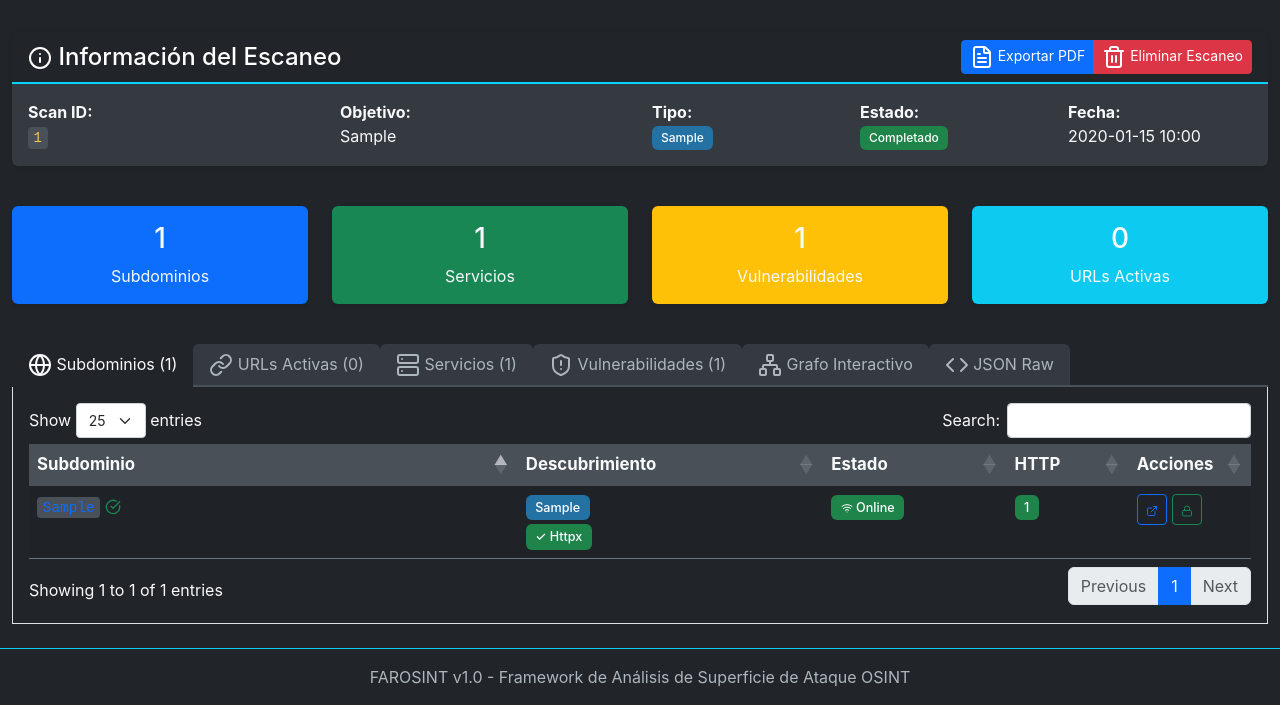
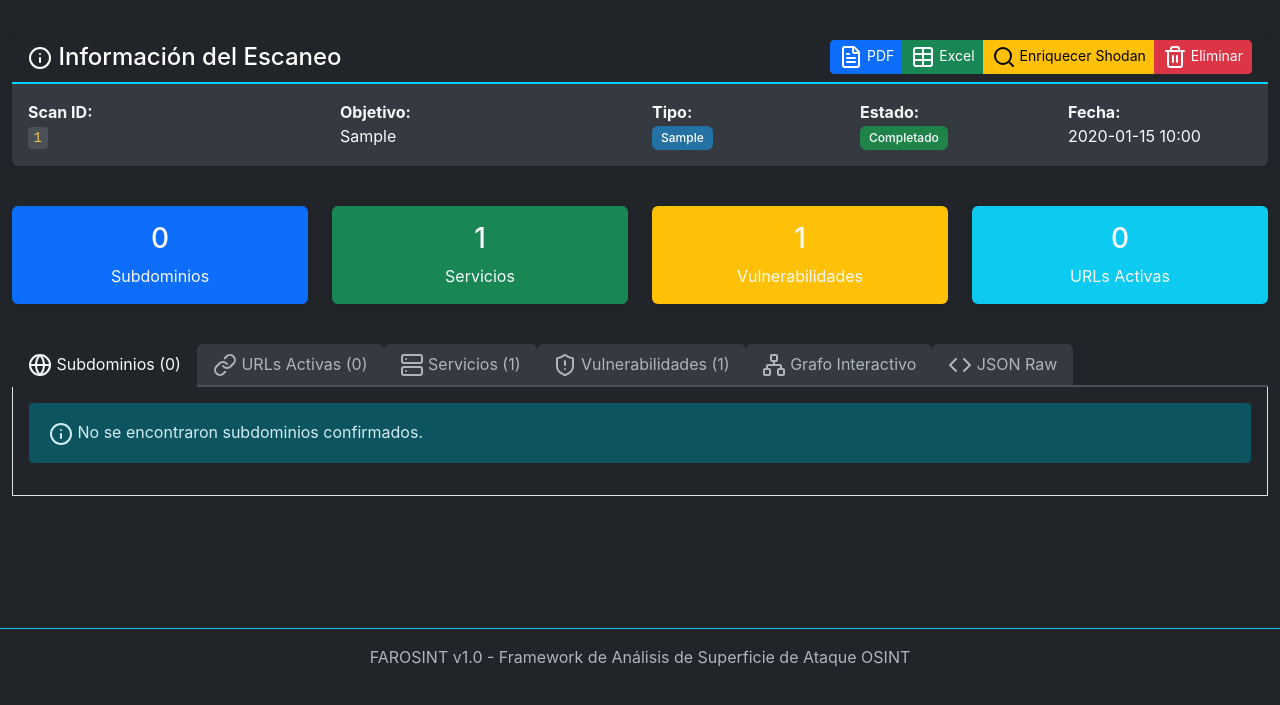
Before and after one commit to 3breiten/Farosint, a Flask app: page /scan/1 in a window 1280 px wide. Shown: the part 115-820 px from the top of the page. After the commit the page ends 781 px from the top, so only its background shows below. Run offline with Flask 3, Linux system fonts and the light colour scheme; tables that the repository leaves empty hold one stand-in row (values such as "Sample post"); some libraries are stand-ins or nearby versions.

Commit message:
feat(v1.1): Excel export, API keys persistentes, Shodan enrichment, fix subdominios
- Excel export: /export/excel genera .xlsx con 5 hojas (Resumen, Subdominios,
  URLs, Servicios, Vulnerabilidades) usando xlsxwriter
- API keys: GET/POST /api/config/keys guarda en config/api_keys.yaml,
  panel config carga y persiste keys, botón probar conexiones
- Shodan: módulo engine/modules/shodan_module.py + endpoint POST
  /api/scan/<id>/shodan enriquece IPs con Shodan, guarda CVEs nuevos
- Fix subdominios: tab muestra solo zonas DNS confirmadas (con hosts
  más profundos bajo ellas) en árbol zona→hosts hijo
- Fix grafo: crash por None.lower() en vulns con name=NULL
- Fix icono dark/light: color adaptativo luna/sol según modo

Co-Authored-By: Claude Sonnet 4.6 <noreply@anthropic.com>

```diff
--- /dev/null
+++ b/config/api_keys.yaml
@@ -0,0 +1,6 @@
+censys_id: ''
+censys_secret: ''
+github: ''
+greynoise: ''
+shodan: ''
+virustotal: ''
--- a/gui/app.py
+++ b/gui/app.py
@@ -12,6 +12,8 @@ import threading
 import json
 from datetime import datetime
 import io
+import yaml
+import xlsxwriter
 
 # Agregar path del engine
 engine_path = Path(__file__).resolve().parent.parent / "engine"
@@ -36,6 +38,28 @@ db = DatabaseManager()
 
 # Variable global
 current_orchestrator = None
+
+# =============================
+# API KEYS - helpers
+# =============================
+
+API_KEYS_FILE = Path(__file__).resolve().parent.parent / 'config' / 'api_keys.yaml'
+
+def load_api_keys():
+    """Carga API keys desde ~/FAROSINT/config/api_keys.yaml"""
+    try:
+        if API_KEYS_FILE.exists():
+            with open(API_KEYS_FILE, 'r') as f:
+                return yaml.safe_load(f) or {}
+    except Exception:
+        pass
+    return {}
+
+def save_api_keys(keys: dict):
+    """Guarda API keys en ~/FAROSINT/config/api_keys.yaml"""
+    API_KEYS_FILE.parent.mkdir(parents=True, exist_ok=True)
+    with open(API_KEYS_FILE, 'w') as f:
+        yaml.dump(keys, f, default_flow_style=False, allow_unicode=True)
 
 # =============================
 # RUTAS PRINCIPALES
@@ -98,6 +122,38 @@ def scan_detail(scan_id):
     target_type = detect_target_type(scan.get('target', ''))
     is_lan_scan = target_type in ('ip', 'cidr', 'range')
 
+    # Subdominios CONFIRMADOS con su árbol de hosts.
+    # Subdominio = zona con evidencia (hosts más profundos descubiertos bajo ella).
+    # Cada zona muestra también sus hosts hijo (www.iss2.insside.net bajo iss2.insside.net).
+    subdomain_tree = []
+    first_level_subdomains = []  # para el contador del tab
+    if not is_lan_scan:
+        target_domain = scan.get('target', '')
+        target_depth = len(target_domain.split('.'))
+
+        # Paso 1: zonas confirmadas por tener hosts más profundos
+        confirmed_zones = set()
+        for sub in subdomains:
+            parts = sub['subdomain'].split('.')
+            if len(parts) > target_depth + 1:
+                confirmed_zones.add('.'.join(parts[-(target_depth + 1):]))
+
+        # Paso 2: armar árbol zona → hijos
+        subdomain_index = {sub['subdomain']: sub for sub in subdomains}
+        for fl_fqdn in sorted(confirmed_zones):
+            zone_entry = subdomain_index.get(fl_fqdn, {
+                'subdomain': fl_fqdn,
+                'source': 'inferido',
+                'is_alive': False,
+                'http_status': None
+            })
+            children = sorted(
+                [s for s in subdomains if s['subdomain'].endswith('.' + fl_fqdn)],
+                key=lambda x: x['subdomain']
+            )
+            subdomain_tree.append({'zone': zone_entry, 'children': children})
+            first_level_subdomains.append(zone_entry)
+
     # Para LAN scans, extraer info adicional del raw_results
     lan_info = {}
     if is_lan_scan and raw_results:
@@ -114,7 +170,8 @@ def scan_detail(scan_id):
 
     return render_template('scan_detail.html',
                          scan=scan,
-                         subdomains=subdomains,
+                         subdomains=first_level_subdomains,
+                         subdomain_tree=subdomain_tree,
                          services=services,
                          vulnerabilities=vulnerabilities_enriched,
                          raw_results=raw_results,
@@ -133,6 +190,55 @@ def results():
 def config_page():
     """Página de configuración"""
     return render_template('config.html')
+
+@app.route('/api/config/keys', methods=['GET'])
+def api_get_keys():
+    """Devuelve las API keys guardadas (oculta valores sensibles)"""
+    keys = load_api_keys()
+    # Enmascarar valores: mostrar solo primeros 4 chars para confirmar que hay algo
+    masked = {}
+    for k, v in keys.items():
+        if v and len(str(v)) > 4:
+            masked[k] = str(v)[:4] + '*' * (len(str(v)) - 4)
+        else:
+            masked[k] = v or ''
+    return jsonify({'success': True, 'keys': masked, 'raw': keys})
+
+@app.route('/api/config/keys', methods=['POST'])
+def api_save_keys():
+    """Guarda las API keys"""
+    data = request.get_json() or {}
+    current = load_api_keys()
+    # Solo actualizar campos enviados y no vacíos (no borrar lo existente si viene vacío)
+    for field in ['shodan', 'censys_id', 'censys_secret', 'virustotal', 'github', 'greynoise']:
+        val = data.get(field, '').strip()
+        if val:  # solo sobreescribir si viene algo
+            current[field] = val
+        elif field not in current:
+            current[field] = ''
+    save_api_keys(current)
+    return jsonify({'success': True, 'message': 'API keys guardadas correctamente'})
+
+@app.route('/api/config/keys/test', methods=['POST'])
+def api_test_keys():
+    """Prueba las API keys configuradas"""
+    keys = load_api_keys()
+    results = {}
+
+    # Probar Shodan
+    shodan_key = keys.get('shodan', '')
+    if shodan_key:
+        try:
+            import shodan as shodan_lib
+            api = shodan_lib.Shodan(shodan_key)
+            info = api.info()
+            results['shodan'] = {'ok': True, 'plan': info.get('plan', '?'), 'credits': info.get('query_credits', '?')}
+        except Exception as e:
+            results['shodan'] = {'ok': False, 'error': str(e)}
+    else:
+        results['shodan'] = {'ok': False, 'error': 'Sin API key'}
+
+    return jsonify({'success': True, 'results': results})
 
 # =============================
 # RUTAS DE PREVIEW DE DASHBOARDS
@@ -499,7 +605,7 @@ def api_scan_graph(scan_id):
             ip = port_id.split(':')[0]
 
             # Si el target contiene la IP o coincide con el servicio
-            if ip in target_url or service.get('product', '').lower() in vuln.get('name', '').lower():
+            if ip in target_url or (service.get('product') or '').lower() in (vuln.get('name') or '').lower():
                 edges.append({
                     'data': {
                         'source': service_id,
@@ -565,6 +671,63 @@ def api_export_scan(scan_id, format):
         return export_html(scan_id)
     else:
         return jsonify({'error': 'Formato no soportado'}), 400
+
+@app.route('/api/scan/<scan_id>/shodan', methods=['POST'])
+def api_shodan_enrich(scan_id):
+    """Enriquecer escaneo con datos de Shodan"""
+    keys = load_api_keys()
+    shodan_key = keys.get('shodan', '').strip()
+    if not shodan_key:
+        return jsonify({'error': 'Shodan API key no configurada. Ve a Configuración.'}), 400
+
+    scan = db.get_scan(scan_id)
+    if not scan:
+        return jsonify({'error': 'Escaneo no encontrado'}), 404
+
+    try:
+        sys.path.insert(0, str(Path(__file__).resolve().parent.parent / 'engine'))
+        from modules.shodan_module import ShodanModule
+
+        shodan_mod = ShodanModule(shodan_key)
+
+        # Obtener IPs del escaneo (de la tabla services)
+        services = db.get_services(scan_id)
+        ips = list({svc.get('ip') for svc in services if svc.get('ip')})
+
+        domain = None if detect_target_type(scan['target']) in ('ip', 'cidr', 'range') else scan['target']
+
+        results = shodan_mod.enrich_scan(ips, domain)
+
+        # Guardar CVEs nuevos encontrados por Shodan
+        saved_vulns = 0
+        for vuln in results.get('new_vulns', []):
+            try:
+                db.add_vulnerability(
+                    scan_id, scan['target'],
+                    vuln['name'], vuln['severity'],
+                    description=vuln['description'],
+                    cve=vuln['cve_id'],
+                    matched_at=vuln['ip']
+                )
+                saved_vulns += 1
+            except Exception:
+                pass
+
+        # Guardar resultados Shodan en raw_results (merge)
+        raw = db.get_raw_results(scan_id) or {}
+        raw['shodan'] = results
+        db.save_raw_results(scan_id, raw)
+
+        return jsonify({
+            'success': True,
+            'ips_consultadas': len(ips),
+            'hosts_encontrados': len(results['hosts']),
+            'nuevas_vulns': saved_vulns,
+            'data': results
+        })
+
+    except Exception as e:
+        return jsonify({'error': f'Error Shodan: {str(e)}'}), 500
 
 @app.route('/api/health', methods=['GET'])
 def api_health_check():
@@ -920,9 +1083,142 @@ Total vulnerabilities found: {len(vulnerabilities)}
     )
 
 def export_excel(scan_id):
-    """Exportar escaneo a Excel (placeholder)"""
-    # TODO: Implementar con openpyxl
-    return jsonify({'error': 'Excel export en desarrollo'}), 501
+    """Exportar escaneo a Excel con xlsxwriter — múltiples hojas"""
+    scan = db.get_scan(scan_id)
+    if not scan:
+        return jsonify({'error': 'Escaneo no encontrado'}), 404
+
+    subdomains  = db.get_subdomains(scan_id)
+    services    = db.get_services(scan_id)
+    vulns       = db.get_vulnerabilities(scan_id)
+    raw_results = db.get_raw_results(scan_id)
+
+    output = io.BytesIO()
+    wb = xlsxwriter.Workbook(output, {'in_memory': True})
+
+    # ── Estilos ──────────────────────────────────────────────────────────────
+    hdr = wb.add_format({'bold': True, 'bg_color': '#1a1a2e', 'font_color': '#ffffff',
+                         'border': 1, 'font_size': 11})
+    title_fmt = wb.add_format({'bold': True, 'font_size': 14, 'font_color': '#1a1a2e'})
+    label_fmt = wb.add_format({'bold': True, 'font_color': '#555555'})
+    cell = wb.add_format({'border': 1, 'text_wrap': True, 'valign': 'top'})
+    sev = {
+        'critical': wb.add_format({'border': 1, 'bg_color': '#7b2c2c', 'font_color': '#fff'}),
+        'high':     wb.add_format({'border': 1, 'bg_color': '#c0392b', 'font_color': '#fff'}),
+        'medium':   wb.add_format({'border': 1, 'bg_color': '#f39c12', 'font_color': '#fff'}),
+        'low':      wb.add_format({'border': 1, 'bg_color': '#f1c40f'}),
+        'info':     wb.add_format({'border': 1, 'bg_color': '#3498db', 'font_color': '#fff'}),
+    }
+
+    # ── Hoja 1: Resumen ───────────────────────────────────────────────────────
+    ws = wb.add_worksheet('Resumen')
+    ws.set_column('A:A', 28)
+    ws.set_column('B:B', 45)
+    ws.write('A1', 'FAROSINT - Informe de Escaneo', title_fmt)
+    data_rows = [
+        ('Target',         scan.get('target', '')),
+        ('Scan ID',        scan_id),
+        ('Tipo',           scan.get('scan_type', '')),
+        ('Estado',         scan.get('status', '')),
+        ('Inicio',         str(scan.get('start_time', ''))),
+        ('Fin',            str(scan.get('end_time', ''))),
+        ('Subdominios',    len(subdomains)),
+        ('Servicios',      len(services)),
+        ('Vulnerabilidades', len(vulns)),
+        ('URLs activas',   len(raw_results.get('alive_urls', [])) if raw_results else 0),
+    ]
+    for i, (lbl, val) in enumerate(data_rows, start=2):
+        ws.write(i, 0, lbl, label_fmt)
+        ws.write(i, 1, val)
+
+    sev_counts = {}
+    for v in vulns:
+        s = (v.get('severity') or 'unknown').lower()
+        sev_counts[s] = sev_counts.get(s, 0) + 1
+    ws.write(len(data_rows) + 3, 0, 'Severidad', label_fmt)
+    for i, (s, c) in enumerate(sev_counts.items()):
+        ws.write(len(data_rows) + 4 + i, 0, s.capitalize())
+        ws.write(len(data_rows) + 4 + i, 1, c)
+
+    # ── Hoja 2: Subdominios ───────────────────────────────────────────────────
+    ws2 = wb.add_worksheet('Subdominios')
+    ws2.set_column('A:A', 45)
+    ws2.set_column('B:B', 15)
+    ws2.set_column('C:C', 12)
+    headers2 = ['Subdominio', 'Estado', 'HTTP Status']
+    for col, h in enumerate(headers2):
+        ws2.write(0, col, h, hdr)
+    for row, sub in enumerate(subdomains, start=1):
+        ws2.write(row, 0, sub.get('subdomain', ''), cell)
+        ws2.write(row, 1, 'Online' if sub.get('is_alive') else 'Offline', cell)
+        ws2.write(row, 2, sub.get('http_status') or '', cell)
+
+    # ── Hoja 3: URLs Activas ──────────────────────────────────────────────────
+    ws3 = wb.add_worksheet('URLs Activas')
+    ws3.set_column('A:A', 55)
+    ws3.set_column('B:B', 35)
+    ws3.set_column('C:C', 10)
+    ws3.set_column('D:D', 40)
+    ws3.set_column('E:E', 30)
+    headers3 = ['URL', 'Host', 'Status', 'Título', 'Tecnologías']
+    for col, h in enumerate(headers3):
+        ws3.write(0, col, h, hdr)
+    alive_urls = raw_results.get('alive_urls', []) if raw_results else []
+    for row, url_info in enumerate(alive_urls, start=1):
+        ws3.write(row, 0, url_info.get('url', ''), cell)
+        ws3.write(row, 1, url_info.get('host', ''), cell)
+        ws3.write(row, 2, url_info.get('status_code') or '', cell)
+        ws3.write(row, 3, (url_info.get('title') or '')[:100], cell)
+        techs = ', '.join(url_info.get('tech', []) or [])
+        ws3.write(row, 4, techs, cell)
+
+    # ── Hoja 4: Servicios ─────────────────────────────────────────────────────
+    ws4 = wb.add_worksheet('Servicios')
+    ws4.set_column('A:A', 18)
+    ws4.set_column('B:B', 8)
+    ws4.set_column('C:C', 8)
+    ws4.set_column('D:D', 18)
+    ws4.set_column('E:E', 30)
+    headers4 = ['IP', 'Puerto', 'Proto', 'Servicio', 'Producto / Versión']
+    for col, h in enumerate(headers4):
+        ws4.write(0, col, h, hdr)
+    for row, svc in enumerate(services, start=1):
+        ws4.write(row, 0, svc.get('ip', ''), cell)
+        ws4.write(row, 1, svc.get('port', ''), cell)
+        ws4.write(row, 2, svc.get('protocol', ''), cell)
+        ws4.write(row, 3, svc.get('service', '') or '', cell)
+        prod = f"{svc.get('product', '') or ''} {svc.get('version', '') or ''}".strip()
+        ws4.write(row, 4, prod, cell)
+
+    # ── Hoja 5: Vulnerabilidades ──────────────────────────────────────────────
+    ws5 = wb.add_worksheet('Vulnerabilidades')
+    ws5.set_column('A:A', 25)
+    ws5.set_column('B:B', 12)
+    ws5.set_column('C:C', 8)
+    ws5.set_column('D:D', 60)
+    ws5.set_column('E:E', 35)
+    headers5 = ['CVE / ID', 'Severidad', 'CVSS', 'Descripción', 'Remediación']
+    for col, h in enumerate(headers5):
+        ws5.write(0, col, h, hdr)
+    for row, v in enumerate(vulns, start=1):
+        severity_lower = (v.get('severity') or 'info').lower()
+        fmt = sev.get(severity_lower, cell)
+        ws5.write(row, 0, v.get('cve_id') or v.get('name', ''), fmt)
+        ws5.write(row, 1, (v.get('severity') or '').upper(), fmt)
+        ws5.write(row, 2, v.get('cvss_score') or '', fmt)
+        ws5.write(row, 3, (v.get('description') or '')[:500], cell)
+        ws5.write(row, 4, (v.get('remediation') or '')[:200], cell)
+
+    wb.close()
+    output.seek(0)
+
+    filename = f"farosint_{scan.get('target', scan_id).replace('.', '_')}_{datetime.now().strftime('%Y%m%d')}.xlsx"
+    return send_file(
+        output,
+        mimetype='application/vnd.openxmlformats-officedocument.spreadsheetml.sheet',
+        as_attachment=True,
+        download_name=filename
+    )
 
 def export_pdf(scan_id):
     """Exportar escaneo a PDF profesional con reportlab"""
--- a/gui/templates/base.html
+++ b/gui/templates/base.html
@@ -28,6 +28,10 @@
             background-color: #ffffff !important;
             border-bottom: 1px solid #dee2e6 !important;
         }
+
+        /* Ícono dark/light: color según modo */
+        #modeIconLabel { color: #f8f9fa; }
+        body.light-mode #modeIconLabel { color: #212529; }
 
         body.light-mode .navbar-dark .navbar-brand,
         body.light-mode .navbar-dark .nav-link {
@@ -109,7 +113,7 @@
                     <li class="nav-item d-flex align-items-center ms-2">
                         <div class="form-check form-switch mb-0">
                             <input class="form-check-input" type="checkbox" id="darkModeToggle" style="cursor: pointer;">
-                            <label class="form-check-label text-light ms-1" for="darkModeToggle" style="cursor: pointer; font-size: 0.9rem;">
+                            <label class="form-check-label ms-1" for="darkModeToggle" style="cursor: pointer; font-size: 0.9rem;" id="modeIconLabel">
                                 <i data-lucide="moon" width="18" height="18" id="modeIcon"></i>
                             </label>
                         </div>
--- a/gui/templates/scan_detail.html
+++ b/gui/templates/scan_detail.html
@@ -227,13 +227,17 @@ body.dark-mode .graph-legend {
                     <i data-lucide="info"></i> Información del Escaneo
                 </h4>
                 <div class="btn-group" role="group">
-                    <!-- Botón de Exportar PDF -->
                     <a href="/api/scan/{{ scan.scan_id }}/export/pdf" class="btn btn-primary btn-sm" target="_blank">
-                        <i data-lucide="file-text"></i> Exportar PDF
+                        <i data-lucide="file-text"></i> PDF
                     </a>
-                    <!-- Botón de Eliminar -->
+                    <a href="/api/scan/{{ scan.scan_id }}/export/excel" class="btn btn-success btn-sm">
+                        <i data-lucide="table"></i> Excel
+                    </a>
+                    <button onclick="runShodan('{{ scan.scan_id }}')" class="btn btn-warning btn-sm">
+                        <i data-lucide="search"></i> Enriquecer Shodan
+                    </button>
                     <button onclick="deleteScan('{{ scan.scan_id }}')" class="btn btn-danger btn-sm">
-                        <i data-lucide="trash-2"></i> Eliminar Escaneo
+                        <i data-lucide="trash-2"></i> Eliminar
                     </button>
                 </div>
             </div>
@@ -449,83 +453,61 @@ body.dark-mode .graph-legend {
 <div class="tab-content p-3 border border-top-0" id="resultTabsContent">
     <!-- Subdominios (solo para escaneos de dominio) -->
     <div class="tab-pane fade {% if not is_lan_scan %}show active{% endif %}" id="subdomains" role="tabpanel">
-        {% if subdomains %}
+        {% if subdomain_tree %}
         <div class="table-responsive">
-            <table id="subdomainsTable" class="table table-striped table-hover" style="font-size: 1.05rem;">
+            <table class="table table-hover" style="font-size: 1.0rem;">
                 <thead class="table-dark">
                     <tr>
-                        <th style="width: 40%">Subdominio</th>
-                        <th style="width: 25%">Descubrimiento</th>
-                        <th style="width: 15%">Estado</th>
-                        <th style="width: 10%">HTTP</th>
-                        <th style="width: 10%">Acciones</th>
+                        <th style="width: 55%">Subdominio / Host DNS</th>
+                        <th style="width: 20%">Fuente</th>
+                        <th style="width: 25%">Estado</th>
                     </tr>
                 </thead>
                 <tbody>
-                    {% for subdomain in subdomains %}
-                    <tr>
+                    {% for entry in subdomain_tree %}
+                    <!-- Zona (subdominio confirmado) -->
+                    <tr class="table-secondary fw-bold">
                         <td>
-                            <code class="text-primary" style="font-size: 0.9rem;">{{ subdomain.subdomain }}</code>
-                            {% if subdomain.is_alive %}
-                            <i data-lucide="check-circle" class="text-success" style="width:16px;height:16px;" title="Verificado online"></i>
-                            {% endif %}
+                            <i data-lucide="layers" style="width:14px;height:14px;" class="text-primary me-1"></i>
+                            <code class="text-primary" style="font-size: 0.95rem;">{{ entry.zone.subdomain }}</code>
                         </td>
                         <td>
-                            {% if subdomain.source and subdomain.source != 'scan' %}
-                            <span class="badge bg-info">{{ subdomain.source }}</span>
-                            {% else %}
-                            <span class="badge bg-secondary">Enumeración</span>
-                            {% endif %}
-                            {% if subdomain.is_alive %}
-                            <br><span class="badge bg-success mt-1">✓ Httpx</span>
-                            {% endif %}
+                            <span class="badge bg-primary">Subdominio</span>
                         </td>
                         <td>
-                        {% if subdomain.is_alive %}
-                            <span class="badge bg-success">
-                                <i data-lucide="wifi" style="width:12px;height:12px;"></i> Online
-                            </span>
+                            {% if entry.zone.is_alive %}
+                            <span class="badge bg-success">Web activa → ver URLs</span>
                             {% else %}
-                            <span class="badge bg-secondary">
-                                <i data-lucide="wifi-off" style="width:12px;height:12px;"></i> Offline
-                            </span>
-                        {% endif %}
+                            <span class="badge bg-secondary">Solo DNS</span>
+                            {% endif %}
+                        </td>
+                    </tr>
+                    <!-- Hosts hijo bajo esta zona -->
+                    {% for child in entry.children %}
+                    <tr>
+                        <td class="ps-4">
+                            <i data-lucide="corner-down-right" style="width:12px;height:12px;" class="text-muted me-1"></i>
+                            <code class="text-secondary" style="font-size: 0.85rem;">{{ child.subdomain }}</code>
                         </td>
                         <td>
-                        {% if subdomain.http_status %}
-                        {% if subdomain.http_status < 300 %}
-                        <span class="badge bg-success">{{ subdomain.http_status }}</span>
-                        {% elif subdomain.http_status < 400 %}
-                        <span class="badge bg-info">{{ subdomain.http_status }}</span>
-                        {% elif subdomain.http_status < 500 %}
-                        <span class="badge bg-warning">{{ subdomain.http_status }}</span>
-                        {% else %}
-                        <span class="badge bg-danger">{{ subdomain.http_status }}</span>
-                        {% endif %}
-                        {% else %}
-                        <span class="text-muted">-</span>
-                        {% endif %}
+                            <span class="badge bg-secondary" style="font-size:0.75rem;">Host DNS</span>
                         </td>
                         <td>
-                        {% if subdomain.is_alive %}
-                        <a href="http://{{ subdomain.subdomain }}" target="_blank" class="btn btn-sm btn-outline-primary" title="Abrir HTTP">
-                            <i data-lucide="external-link" style="width:12px;height:12px;"></i>
-                        </a>
-                        <a href="https://{{ subdomain.subdomain }}" target="_blank" class="btn btn-sm btn-outline-success" title="Abrir HTTPS">
-                            <i data-lucide="lock" style="width:12px;height:12px;"></i>
-                        </a>
+                            {% if child.is_alive %}
+                            <span class="badge bg-success" style="font-size:0.75rem;">Web activa → ver URLs</span>
                             {% else %}
-                        <span class="text-muted">-</span>
+                            <span class="badge bg-light text-dark" style="font-size:0.75rem;">Solo DNS</span>
                             {% endif %}
                         </td>
                     </tr>
                     {% endfor %}
+                    {% endfor %}
                 </tbody>
             </table>
         </div>
         {% else %}
         <div class="alert alert-info">
-            <i data-lucide="info"></i> No se encontraron subdominios.
+            <i data-lucide="info"></i> No se encontraron subdominios confirmados.
         </div>
         {% endif %}
     </div>
@@ -1344,6 +1326,26 @@ function filterVulnerabilities() {
 }
 
 // Función para eliminar escaneo
+function runShodan(scanId) {
+    if (!confirm('¿Enriquecer este escaneo con Shodan?\n\nSe consultarán las IPs detectadas contra la API de Shodan.\nRequiere API key configurada en Configuración.')) return;
+    const btn = document.querySelector('[onclick*="runShodan"]');
+    if (btn) { btn.disabled = true; btn.innerHTML = '<span class="spinner-border spinner-border-sm"></span> Consultando...'; }
+    fetch(`/api/scan/${scanId}/shodan`, {method: 'POST'})
+        .then(r => r.json())
+        .then(data => {
+            if (data.success) {
+                alert(`✓ Shodan completado:\n- IPs consultadas: ${data.ips_consultadas}\n- Hosts encontrados: ${data.hosts_encontrados}\n- Nuevas vulns: ${data.nuevas_vulns}\n\nRecargando...`);
+                location.reload();
+            } else {
+                alert('Error Shodan: ' + (data.error || 'desconocido'));
+            }
+        })
+        .catch(() => alert('Error de conexión'))
+        .finally(() => {
+            if (btn) { btn.disabled = false; btn.innerHTML = '<i data-lucide="search"></i> Enriquecer Shodan'; lucide.createIcons(); }
+        });
+}
+
 function deleteScan(scanId) {
     if (!confirm('¿Estás seguro de eliminar este escaneo?\n\nEsta acción no se puede deshacer y eliminará:\n- El registro del escaneo\n- Todos los subdominios encontrados\n- Todos los servicios detectados\n- Todas las vulnerabilidades\n- Los resultados raw\n\n¿Continuar?')) {
         return;
```
Also changed, not shown: engine/modules/shodan_module.py (added, +104 -0 lines), gui/templates/config.html (+70 -12 lines). Lines whose indentation alone changed are shown as unchanged.
